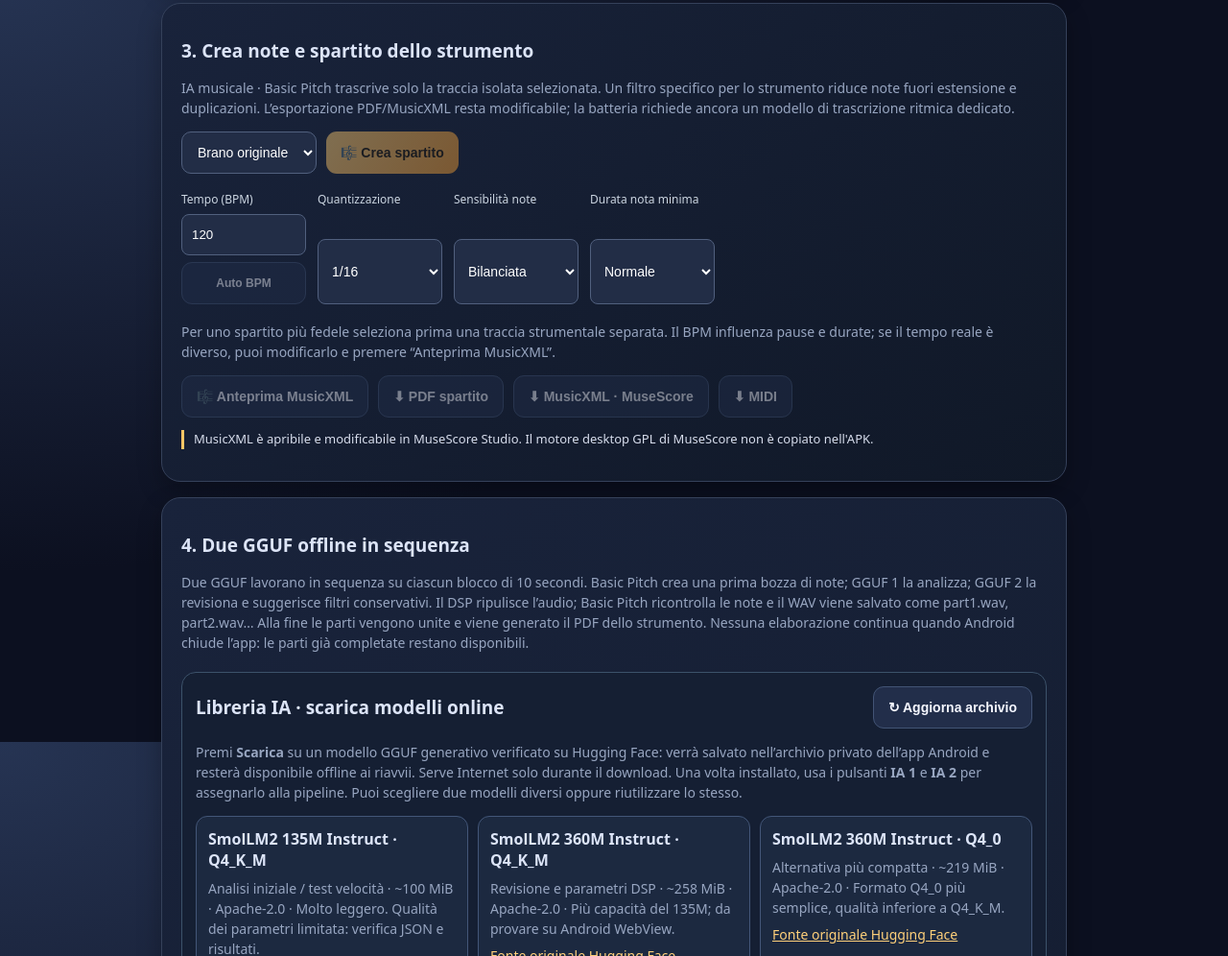
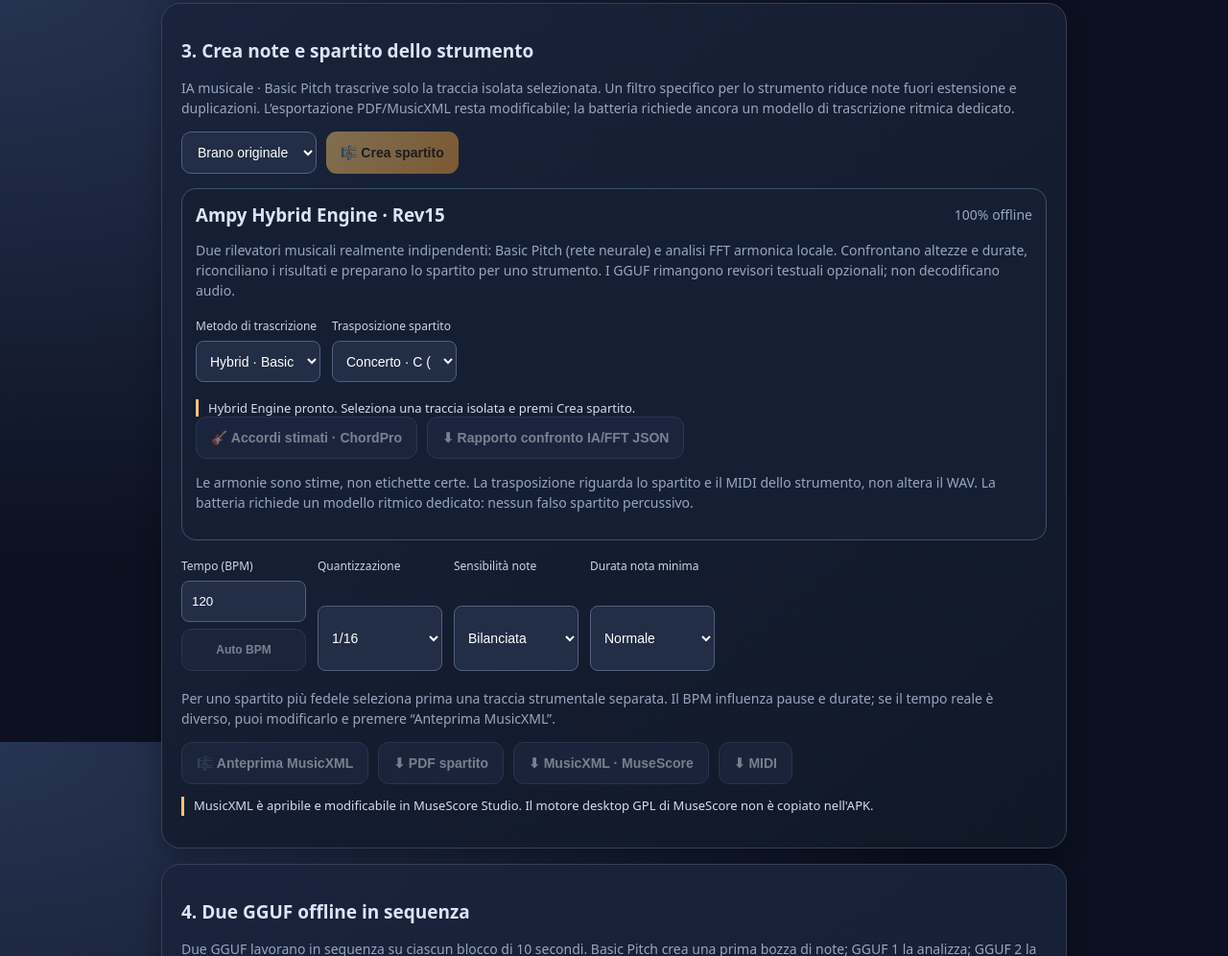
Before and after one commit to Frak89/AmpySongScriber, a website built with Vite: page unified/index.html in a window 1280 px wide. Shown: the part 827-1823 px from the top of the page at 96% size. Built offline with nearby package versions, Linux system fonts and the light colour scheme; what @capacitor/core, @capacitor/filesystem would draw is missing.

Commit message:
Rev15 UI for hybrid audio-to-MIDI modes, instrument transposition, estimated chords ChordPro and evidence diagnostics

```diff
--- a/unified/index.html
+++ b/unified/index.html
@@ -60,6 +60,37 @@ footer{font-size:11px;color:#9ca5b8;text-align:center;padding:28px 8px}
 <progress id="progress" value="0" max="100" style="display:none"></progress><p id="status" role="status">Modello integrato nella app: nessun server richiesto.</p><div id="tracks"></div><div class="actions" style="margin-top:12px"><button id="identify" class="secondary" disabled>🧠 Identifica strumento residuo (IA locale)</button></div><div id="instrumentResults" class="sub" aria-live="polite"></div></section>
 <section class="card"><h2>3. Crea note e spartito dello strumento</h2><p class="sub">IA musicale · Basic Pitch trascrive solo la traccia isolata selezionata. Un filtro specifico per lo strumento riduce note fuori estensione e duplicazioni. L’esportazione PDF/MusicXML resta modificabile; la batteria richiede ancora un modello di trascrizione ritmica dedicato.</p>
 <div class="actions"><select id="trackselect" aria-label="Traccia da trascrivere"><option value="original">Brano originale</option></select><button id="transcribe" disabled>🎼 Crea spartito</button></div>
+<div class="model-library" id="hybridEnginePanel" style="margin:15px 0;padding:14px">
+ <div class="line" style="display:flex;justify-content:space-between;align-items:center">
+  <h3 style="margin:0">Ampy Hybrid Engine · Rev15</h3>
+  <span class="sub">100% offline</span>
+ </div>
+ <p class="sub">Due rilevatori musicali realmente indipendenti: Basic Pitch (rete neurale) e analisi FFT armonica locale. Confrontano altezze e durate, riconciliano i risultati e preparano lo spartito per uno strumento. I GGUF rimangono revisori testuali opzionali; non decodificano audio.</p>
+ <div class="settings">
+  <label>Metodo di trascrizione
+   <select id="hybridMode">
+    <option value="balanced" selected>Hybrid · Basic Pitch + FFT confronto</option>
+    <option value="neural">Neurale · solo Basic Pitch</option>
+    <option value="spectral">Spettrale · solo FFT offline</option>
+   </select>
+  </label>
+  <label>Trasposizione spartito
+   <select id="hybridTranspose">
+    <option value="0" selected>Concerto · C (nessuna)</option>
+    <option value="2">Sax tenore / tromba Si♭ (+2 semitoni)</option>
+    <option value="9">Sax contralto Mi♭ (+9 semitoni)</option>
+    <option value="-12">Ottava inferiore (−12)</option>
+    <option value="12">Ottava superiore (+12)</option>
+   </select>
+  </label>
+ </div>
+ <div id="hybridMetrics" class="notice" role="status">Hybrid Engine pronto. Seleziona una traccia isolata e premi Crea spartito.</div>
+ <div class="actions">
+  <button id="hybridChords" class="secondary" disabled>🎸 Accordi stimati · ChordPro</button>
+  <button id="hybridReport" class="secondary" disabled>⬇ Rapporto confronto IA/FFT JSON</button>
+ </div>
+ <p class="sub">Le armonie sono stime, non etichette certe. La trasposizione riguarda lo spartito e il MIDI dello strumento, non altera il WAV. La batteria richiede un modello ritmico dedicato: nessun falso spartito percussivo.</p>
+</div>
 <div class="settings">
  <label>Tempo (BPM)
   <input id="tempo" type="number" min="40" max="240" value="120" step="1" title="Tempo musicale: correggilo se la partitura non va a tempo"/>
```
